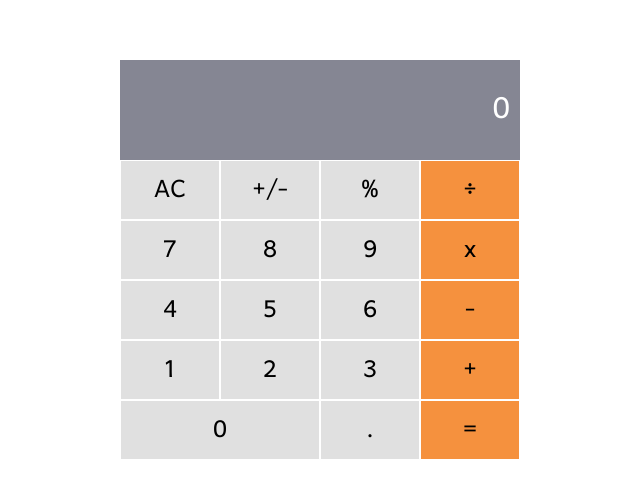
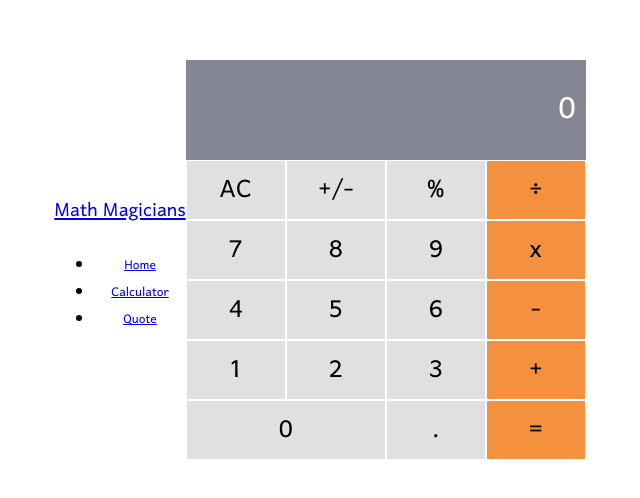
Before and after one commit to KDlamini/math-magicians, a React (Create React App) app: page / in a window 1280 px wide. Shown: the part 140-638 px from the top of the page, without its empty margins (320-960 px from the left). Built offline with nearby package versions, Linux system fonts and the light colour scheme.

Commit message:
Add Router to the app for navigation.

```diff
--- a/src/App.js
+++ b/src/App.js
@@ -1,14 +1,16 @@
 /* eslint-disable react/prefer-stateless-function */
 import React, { Component } from 'react';
 import Calculator from './components/Calculator';
+import Navbar from './components/Navbar';
 import './App.css';
 
 class App extends Component {
   render() {
     return (
-      <div className="App">
+      <main className="App">
+        <Navbar />
         <Calculator />
-      </div>
+      </main>
     );
   }
 }
--- a/src/index.js
+++ b/src/index.js
@@ -1,11 +1,14 @@
 import React from 'react';
 import ReactDOM from 'react-dom';
+import { BrowserRouter as Router } from 'react-router-dom';
 import App from './App';
 import reportWebVitals from './reportWebVitals';
 
 ReactDOM.render(
   <React.StrictMode>
-    <App />
+    <Router>
+      <App />
+    </Router>
   </React.StrictMode>,
   document.getElementById('root'),
 );
```
